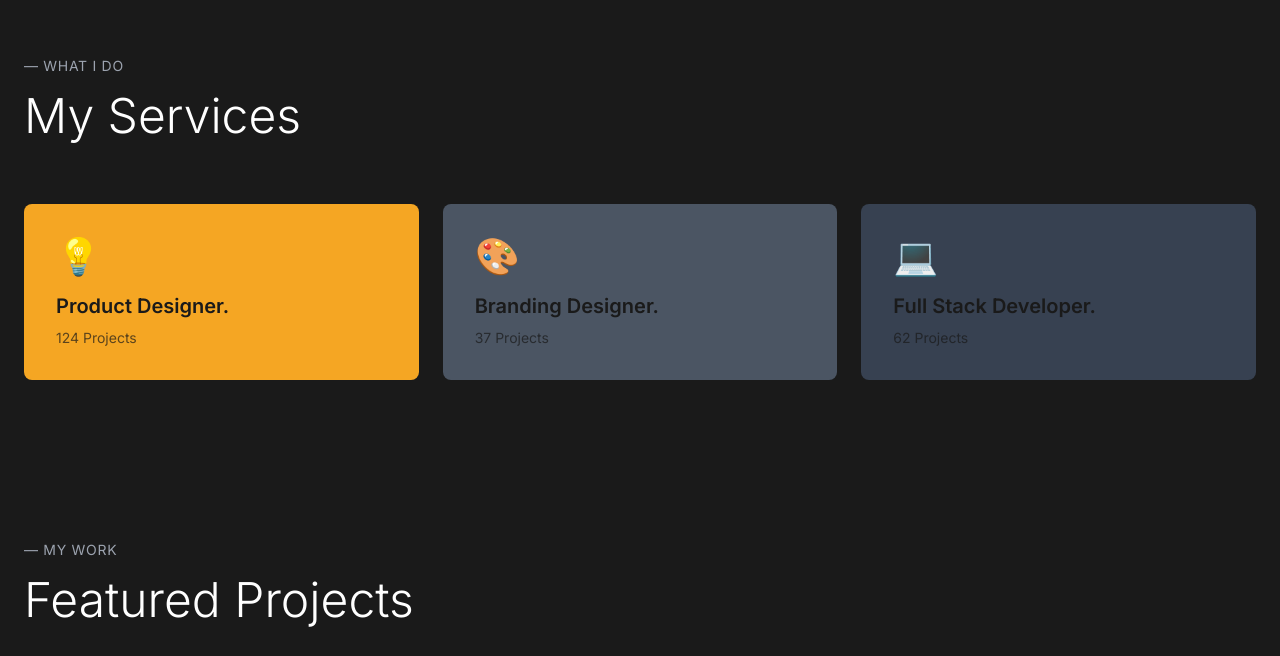
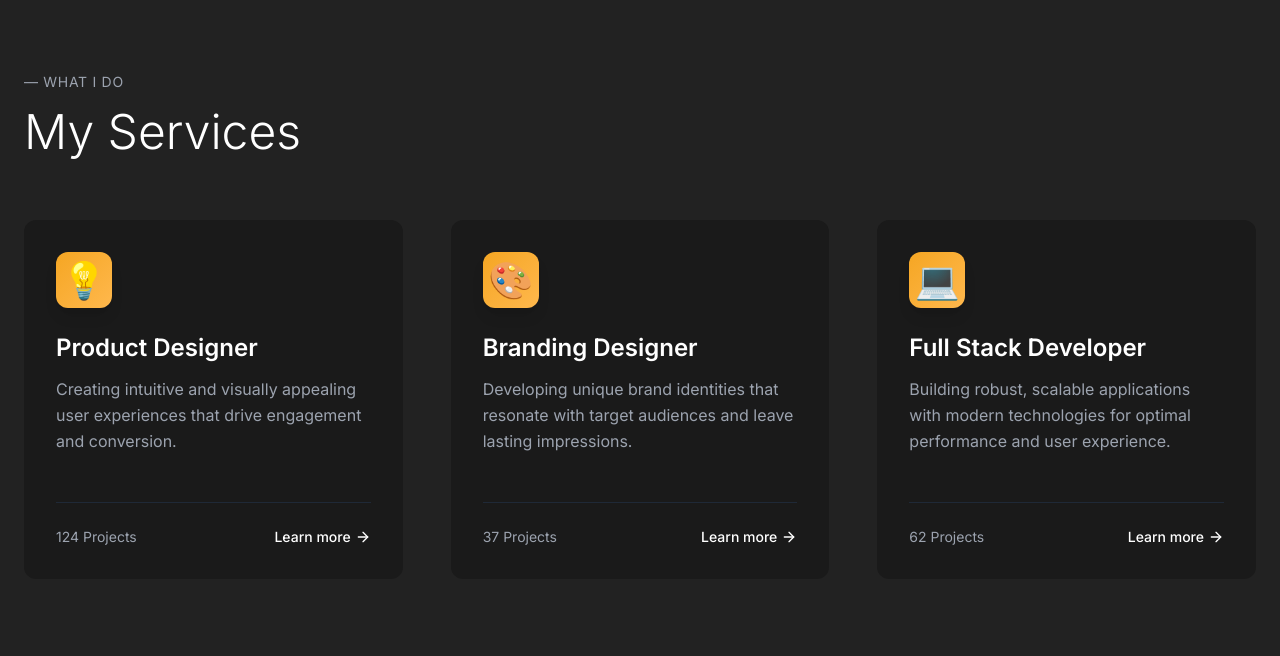
Before and after one commit to aboodebaker/personal-site, a React (Vite) app: page / in a window 1280 px wide. Shown: the part 824-1480 px from the top of the page. Built offline with nearby package versions, Linux system fonts and the light colour scheme.

Commit message:
Refactor services section styling
Improve the appearance of the services section by changing the background color and removing the individual color blocks.

```diff
--- a/src/pages/Index.tsx
+++ b/src/pages/Index.tsx
@@ -1,3 +1,4 @@
+
 import { useState, useEffect } from 'react';
 import { ArrowRight, Globe, Dribbble, Linkedin, Mail, ChevronRight, ChevronDown } from 'lucide-react';
 import { Accordion, AccordionContent, AccordionItem, AccordionTrigger } from "@/components/ui/accordion";
@@ -43,21 +44,21 @@ const Index = () => {
 
   const services = [
     {
-      title: "Product Designer.",
+      title: "Product Designer",
+      description: "Creating intuitive and visually appealing user experiences that drive engagement and conversion.",
       projects: "124 Projects",
-      color: "bg-golden",
       icon: "💡"
     },
     {
-      title: "Branding Designer.",
+      title: "Branding Designer",
+      description: "Developing unique brand identities that resonate with target audiences and leave lasting impressions.",
       projects: "37 Projects",
-      color: "bg-gray-600",
       icon: "🎨"
     },
     {
-      title: "Full Stack Developer.",
+      title: "Full Stack Developer",
+      description: "Building robust, scalable applications with modern technologies for optimal performance and user experience.",
       projects: "62 Projects",
-      color: "bg-gray-700",
       icon: "💻"
     }
   ];
@@ -150,26 +151,41 @@ const Index = () => {
       </section>
 
       {/* Services Section */}
-      <section id="services" className="py-20 bg-dark-bg">
+      <section id="services" className="py-24 bg-[#222222]">
         <div className="max-w-7xl mx-auto px-6">
           <div className="mb-16">
             <p className="text-gray-400 text-sm uppercase tracking-wider mb-4">— What I do</p>
             <h2 className="text-4xl lg:text-5xl font-light mb-8">My Services</h2>
           </div>
-          <div className="grid md:grid-cols-3 gap-6">
+          <div className="grid md:grid-cols-3 gap-12">
             {services.map((service, index) => (
               <div
                 key={index}
-                className={`${service.color} p-8 rounded-lg group hover:scale-105 transition-all duration-500 cursor-pointer animate-scale-in hover-lift`}
+                className="relative bg-dark-bg p-8 rounded-xl transition-all duration-500 hover:scale-105 hover:shadow-[0_20px_50px_rgba(245,166,35,0.15)] group animate-scale-in"
                 style={{ animationDelay: `${index * 0.1}s` }}
                 onMouseEnter={() => setActiveService(index)}
                 onMouseLeave={() => setActiveService(null)}
               >
-                <div className="text-4xl mb-4">{service.icon}</div>
-                <h4 className={`text-xl font-semibold ${activeService === index ? 'text-golden' : 'text-dark-bg'} mb-2 transition-colors duration-300`}>
-                  {service.title}
-                </h4>
-                <p className="text-dark-bg/70 text-sm">{service.projects}</p>
+                <div className="flex flex-col space-y-6">
+                  <div className="w-14 h-14 flex items-center justify-center bg-gradient-to-br from-golden to-golden-light rounded-xl text-4xl shadow-lg">
+                    {service.icon}
+                  </div>
+
+                  <div>
+                    <h4 className={`text-2xl font-semibold mb-3 ${activeService === index ? 'text-golden' : 'text-white'} transition-colors duration-300`}>
+                      {service.title}
+                    </h4>
+                    <p className="text-gray-400 mb-6 leading-relaxed">{service.description}</p>
+                  </div>
+
+                  <div className="flex justify-between items-center pt-6 border-t border-gray-800">
+                    <span className="text-sm text-gray-400">{service.projects}</span>
+                    <button className="flex items-center space-x-1 text-sm font-medium text-white group-hover:text-golden transition-colors duration-300">
+                      <span>Learn more</span>
+                      <ArrowRight className="w-4 h-4 transform group-hover:translate-x-1 transition-transform duration-300" />
+                    </button>
+                  </div>
+                </div>
               </div>
             ))}
           </div>
```
